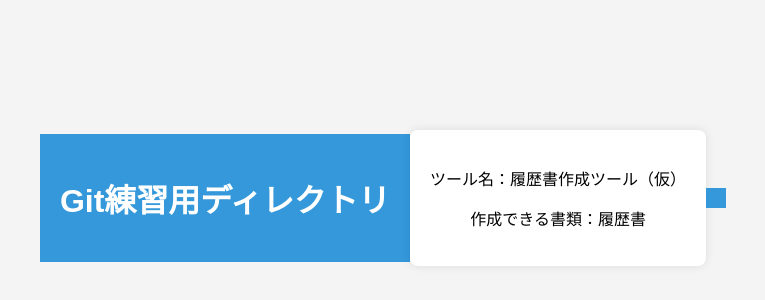
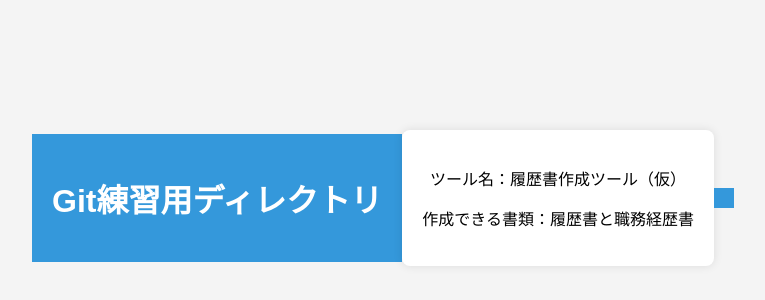
Before and after one commit to tazza-tt/sampleGit2, a plain HTML site: page 勉強会用ディレクトリ copy/index.html in a window 1280 px wide. Shown: the part 202-502 px from the top of the page, without its empty margins (257-1022 px from the left). Drawn offline with Linux system fonts and the light colour scheme.

Commit message:
作成できる書類に職務経歴書を追加

```diff
--- a/勉強会用ディレクトリ copy/index.html
+++ b/勉強会用ディレクトリ copy/index.html
@@ -15,7 +15,7 @@
       <!--ここを変更-->
       <p>ツール名：履歴書作成ツール（仮）</p>
       <!--ここを変更-->
-      <p>作成できる書類：履歴書</p>
+      <p>作成できる書類：履歴書と職務経歴書</p>
     </section>
 
     <footer></footer>
```
